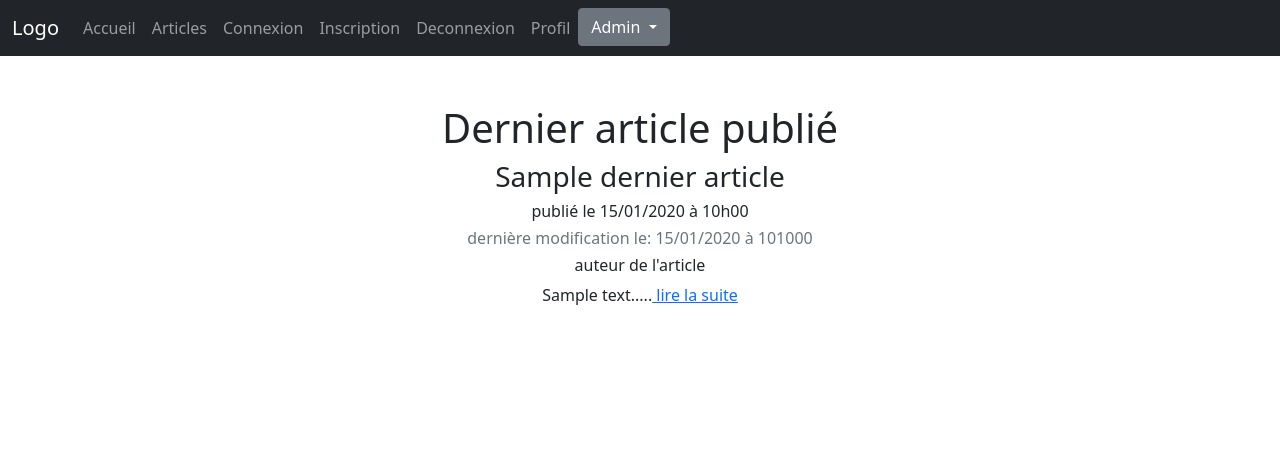
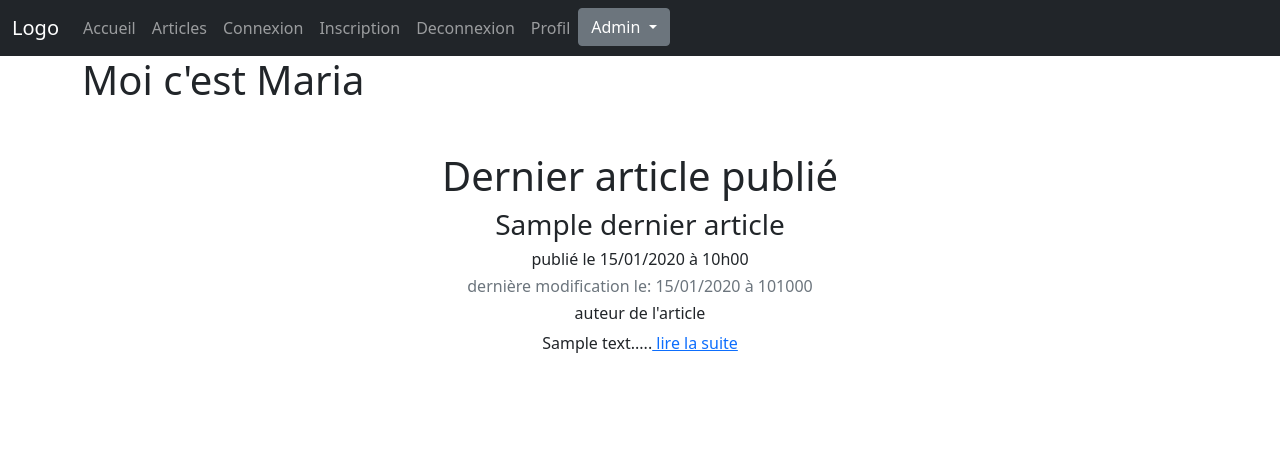
Before and after one commit to cary-coder/monBlogSymfonyJuin, a Symfony app: template templates/home/index.html.twig in a window 1280 px wide. Shown: the top 476 px of the page. Run offline with Twig, Linux system fonts and the light colour scheme; the template is opened without the code that fills it: most values are stand-ins (such as "Sample title", 1, 10 or a date in 2020); some libraries are stand-ins or nearby versions.

Commit message:
modif index

```diff
--- a/templates/home/index.html.twig
+++ b/templates/home/index.html.twig
@@ -5,6 +5,7 @@
 endblock %}
 
 {% block content %}
+<h1>Moi c'est Maria</h1>
 <div class="row mt-5 justify-content-center text-center">
   <h1>Dernier article publié</h1>
   <div>
```
